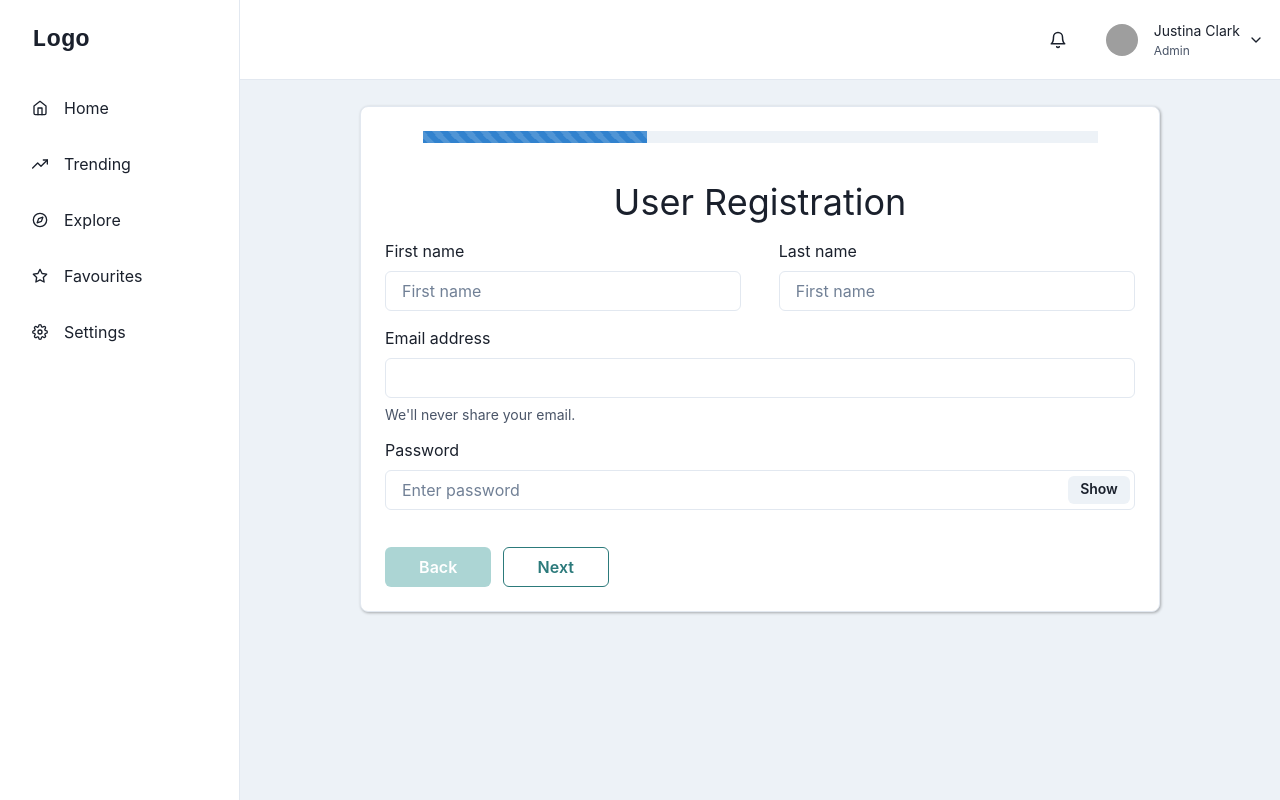
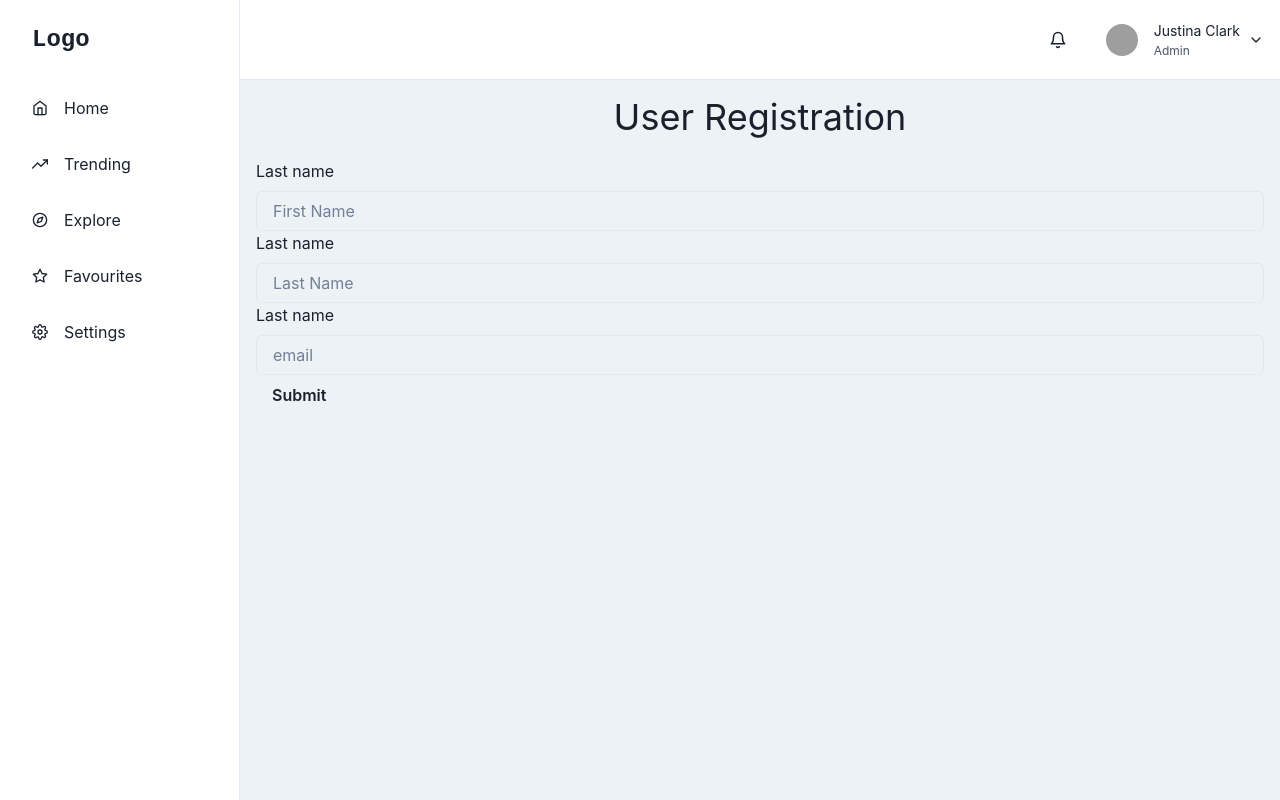
Before and after one commit to Robel-Alemu/Bete-Maed-Admin, a React (Vite) app in the folder Bete-Maed-Admin/: page / in a window 1280 px wide. Built offline with nearby package versions, Linux system fonts and the light colour scheme; grey boxes are pictures that could not be loaded.

Commit message:
using formic for forms

```diff
--- a/Bete-Maed-Admin/package.json
+++ b/Bete-Maed-Admin/package.json
@@ -12,6 +12,7 @@
     "@chakra-ui/react": "^2.8.2",
     "@emotion/react": "^11.11.1",
     "@emotion/styled": "^11.11.0",
+    "formik": "^2.4.5",
     "framer-motion": "^10.16.5",
     "react": "^18.2.0",
     "react-dom": "^18.2.0",
--- /dev/null
+++ b/Bete-Maed-Admin/src/components/form/AppForm.tsx
@@ -0,0 +1,103 @@
+import React from "react";
+import { useState } from "react";
+import {
+  Progress,
+  Box,
+  ButtonGroup,
+  Button,
+  Heading,
+  Flex,
+  FormControl,
+  GridItem,
+  FormLabel,
+  Input,
+  Select,
+  SimpleGrid,
+  InputLeftAddon,
+  InputGroup,
+  Textarea,
+  FormHelperText,
+  InputRightElement,
+} from "@chakra-ui/react";
+
+import {
+  Formik,
+  FormikHelpers,
+  FormikProps,
+  Form,
+  Field,
+  FieldProps,
+} from "formik";
+
+interface MyFormValues {
+  firstName: string;
+}
+
+import { useToast } from "@chakra-ui/react";
+import AppInput from "../input/AppInput";
+const AppForm = () => {
+  const initialValues: MyFormValues = { firstName: "" };
+  return (
+    <>
+      {/* <Heading w="100%" textAlign={"center"} fontWeight="normal" mb="2%">
+        User Registration
+      </Heading>
+      <Flex>
+        <FormControl mr="5%">
+          <FormLabel htmlFor="first-name" fontWeight={"normal"}>
+            First name
+          </FormLabel>
+          <Input id="first-name" placeholder="First name" />
+        </FormControl>
+
+        <FormControl>
+          <FormLabel htmlFor="last-name" fontWeight={"normal"}>
+            Last name
+          </FormLabel>
+          <Input id="last-name" placeholder="First name" />
+        </FormControl>
+      </Flex>
+      <FormControl mt="2%">
+        <FormLabel htmlFor="email" fontWeight={"normal"}>
+          Email address
+        </FormLabel>
+        <Input id="email" type="email" />
+        <FormHelperText>We&apos;ll never share your email.</FormHelperText>
+      </FormControl>
+
+      <FormControl>
+        <FormLabel htmlFor="password" fontWeight={"normal"} mt="2%">
+          Password
+        </FormLabel>
+        <InputGroup size="md">
+          <Input
+            pr="4.5rem"
+            type={show ? "text" : "password"}
+            placeholder="Enter password"
+          />
+          <InputRightElement width="4.5rem">
+            <Button h="1.75rem" size="sm" onClick={handleClick}>
+              {show ? "Hide" : "Show"}
+            </Button>
+          </InputRightElement>
+        </InputGroup>
+      </FormControl> */}
+
+      <Formik
+        initialValues={initialValues}
+        onSubmit={(values, actions) => {
+          console.log({ values, actions });
+          alert(JSON.stringify(values, null, 2));
+          actions.setSubmitting(false);
+        }}
+      >
+        <Form>
+          {/* <AppInput name="firstName" placeholder="First Name" /> */}
+          <button type="submit">Submit</button>
+        </Form>
+      </Formik>
+    </>
+  );
+};
+
+export default AppForm;
--- /dev/null
+++ b/Bete-Maed-Admin/src/components/input/AppInput.tsx
@@ -0,0 +1,33 @@
+"use client";
+import { FormControl, FormLabel, Input } from "@chakra-ui/react";
+import { Field, useFormikContext } from "formik";
+interface Props {
+  name: string;
+  placeholder: string;
+}
+const AppInput = ({ name, placeholder }: Props) => {
+  const { handleChange, setFieldValue } = useFormikContext();
+  return (
+    <Field name={name}>
+      {({ field }: any) => (
+        <FormControl>
+          <FormLabel htmlFor={name} fontWeight="normal">
+            Last name
+          </FormLabel>
+          <Input
+            {...field}
+            id={name}
+            name={name}
+            placeholder={placeholder}
+            onChange={(e) => {
+              handleChange(e);
+              setFieldValue(name, e.target.value);
+            }}
+          />
+        </FormControl>
+      )}
+    </Field>
+  );
+};
+
+export default AppInput;
--- /dev/null
+++ b/Bete-Maed-Admin/src/components/recipe/NewRecipe.tsx
@@ -0,0 +1,30 @@
+import { Heading, Button, Box } from "@chakra-ui/react";
+import { Form, Formik } from "formik";
+import AppInput from "../input/AppInput";
+
+const Form1 = () => {
+  return (
+    <>
+      <Heading w="100%" textAlign="center" fontWeight="normal" mb="2%">
+        User Registration
+      </Heading>
+
+      <Formik
+        initialValues={{ firstName: "", lastName: "", email: "" }}
+        onSubmit={(values) => console.log(values)}
+      >
+        <Form>
+          <Box>
+            <AppInput name="firstName" placeholder="First Name" />
+            <AppInput name="lastName" placeholder="Last Name" />
+            <AppInput name="email" placeholder="email" />
+
+            <Button type="submit">Submit</Button>
+          </Box>
+        </Form>
+      </Formik>
+    </>
+  );
+};
+
+export default Form1;
--- a/Bete-Maed-Admin/src/components/sidebar/SideBar.tsx
+++ b/Bete-Maed-Admin/src/components/sidebar/SideBar.tsx
@@ -25,6 +25,8 @@ import MobileNavigation from "./MobileNavigation";
 import NavigationItems from "./NavigationItems";
 import Dashboard from "../main/Dashboard";
 import Multistep from "../main/Registration";
+import AppForm from "../form/AppForm";
+import Form1 from "../recipe/NewRecipe";
 
 interface LinkItemProps {
   name: string;
@@ -100,7 +102,9 @@ const SidebarWithHeader = () => {
       <MobileNavigation onOpen={onOpen} />
       <Box ml={{ base: 0, md: 60 }} p="4">
         {/* <Dashboard /> */}
-        <Multistep />
+        {/* <Multistep /> */}
+        {/* <AppForm /> */}
+        <Form1 />
       </Box>
     </Box>
   );
```
Also changed, not shown: Bete-Maed-Admin/src/components/Button.tsx (added, +9 -0 lines), 1 other file (tests, documents, lock files or other folders).
